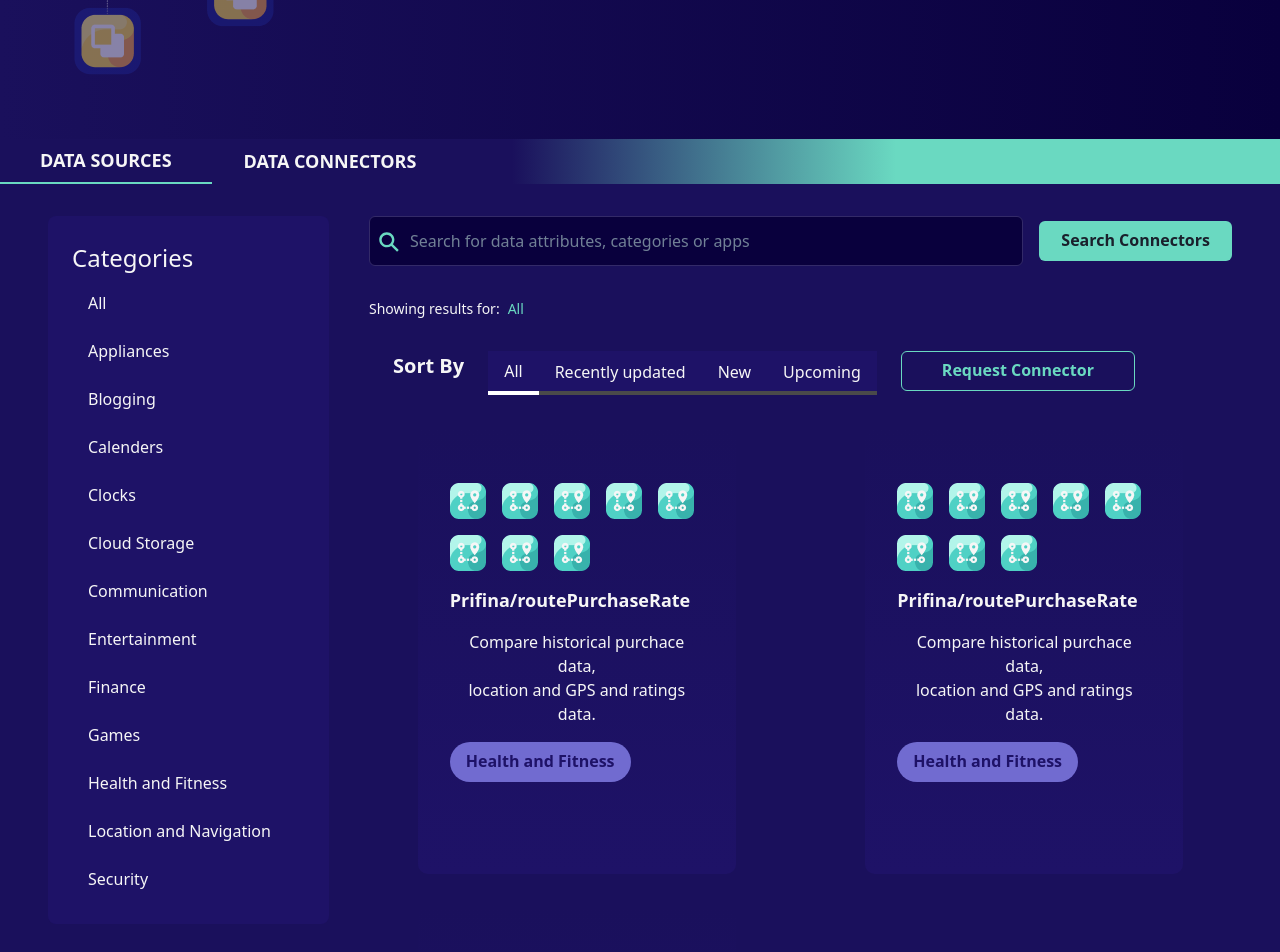
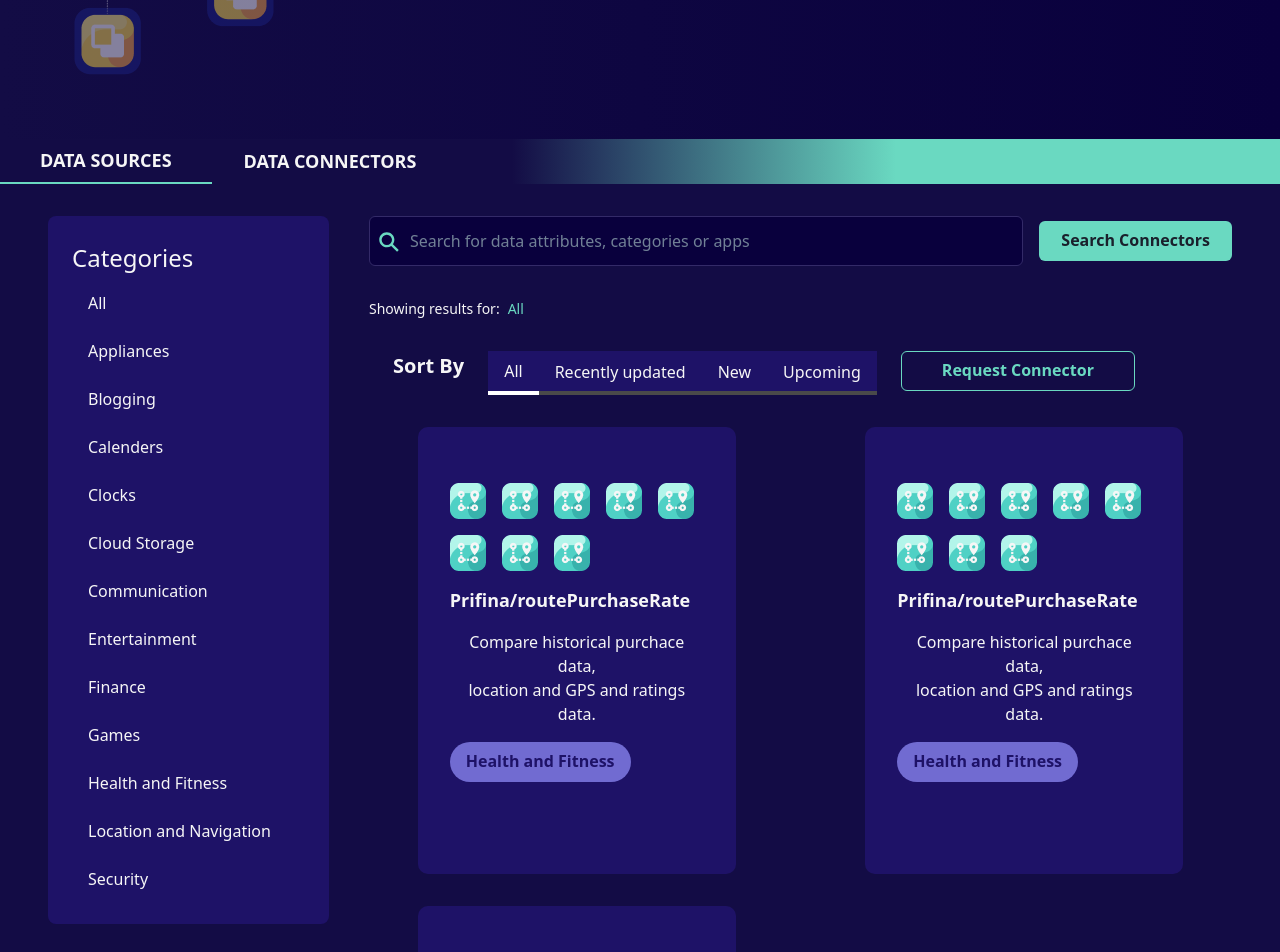
Before and after one commit to polymahh/data-mine, a React (Create React App) app: page /data-connectors in a window 1280 px wide. Shown: the part 580-1532 px from the top of the page. Built offline with nearby package versions, Linux system fonts and the light colour scheme.

Commit message:
deleted commits that showed the .env

```diff
--- a/src/pages/data-connectors/component/ConnectorCard.tsx
+++ b/src/pages/data-connectors/component/ConnectorCard.tsx
@@ -7,7 +7,7 @@ const DataCard = () => {
       spacing={4}
       p={8}
       pt={14}
-      bgGradient="linear(to-t, bgItem, bgLight)"
+      bgGradient="linear(to-t, bgItem, bgItem 34%)"
       borderRadius={"10px"}
       alignItems={"start"}
       width={"318px"}
--- a/src/pages/data-sources/component/DataCard.tsx
+++ b/src/pages/data-sources/component/DataCard.tsx
@@ -5,7 +5,7 @@ const DataCard = () => {
     <VStack
       spacing={8}
       py={10}
-      bgGradient="linear(to-t, bgItem, bgLight)"
+      bgGradient="linear(to-t, bgItem, bgItemD)"
       borderRadius={"10px"}
       width={"205px"}
     >
--- a/src/theme.js
+++ b/src/theme.js
@@ -7,8 +7,9 @@ const theme = extendTheme({
         hover : "#04B48E",
         active : "#05634e",
         bgDark : "#09003D",
-        bgLight : "#1A105C",
+        bgLight : "#130C45",
         bgItem : "#1E1267",
+        bgItemD : "#1E126750",
         whiteText : "#F6F6F6",
         grayText : "#838383",
         searchText : "#85819E",
@@ -24,6 +25,7 @@ const theme = extendTheme({
     sizes: {
         ...base.space,
         container: {
+          xs:'350px',
           sm: '640px',
           md: '768px',
           lg: '1024px',
```
Also changed, not shown: 1 other file (tests, documents, lock files or other folders).
